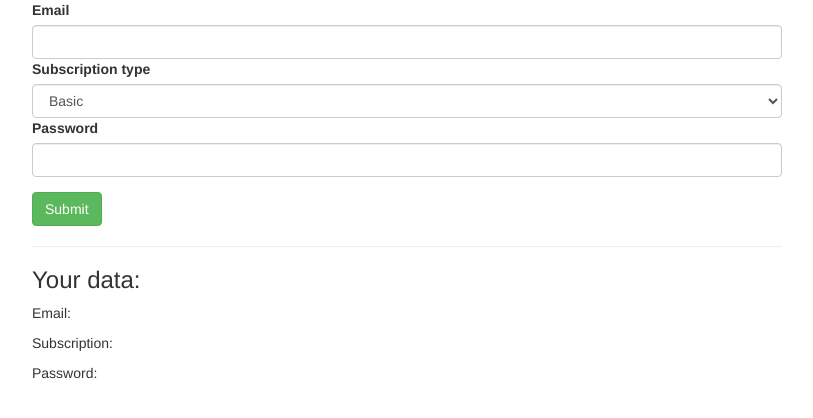
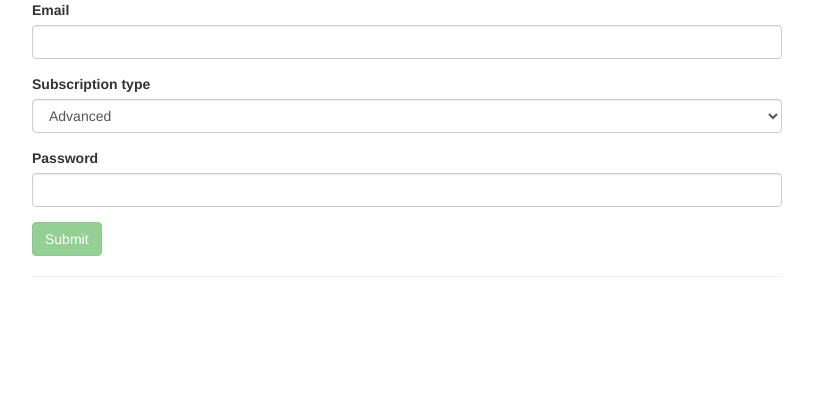
Before and after one commit to mc-carthy/ngChunks, an Angular app in the folder forms/: page / in a window 1280 px wide. Shown: the top 418 px of the page, without its empty margins (233-1046 px from the left). Built offline with nearby package versions, Linux system fonts and the light colour scheme.

Commit message:
Finish TD form submission assignment

```diff
--- a/forms/src/app/form-assignment/form-assignment.component.css
+++ b/forms/src/app/form-assignment/form-assignment.component.css
@@ -0,0 +1,9 @@
+input.ng-invalid.ng-touched,
+select.ng-invalid.ng-touched {
+    border: 1px solid red;
+}
+
+.invalid-text {
+    color: red;
+    font-style: italic;
+}
--- a/forms/src/app/form-assignment/form-assignment.component.html
+++ b/forms/src/app/form-assignment/form-assignment.component.html
@@ -1,42 +1,61 @@
 <div class="container">
     <div class="row">
         <div class="col-xs-12 col-sm-10 col-md-8 col-sm-offset-1 col-md-offset-2">
-            <form (ngSubmit)="onSubmit(f)" #f="ngForm">
+            <form (ngSubmit)="onSubmit()" #f="ngForm">
                 <div class="form-group">
                     <label for="email">Email</label>
                     <input
+                        ngModel
+                        #email="ngModel"
+                        id="email"
+                        name="email"
                         type="email"
                         required
                         email
                         class="form-control"
                     >
-
+                    <span *ngIf="!email.valid && email.touched" class="help-block invalid-text">Please enter a valid email address</span>
+                </div>
+                <div class="form-group">
                     <label for="subscription">Subscription type</label>
                     <select
+                        [ngModel]="defaultSubscription"
+                        #subscription="ngModel"
+                        id="subscription"
                         name="subscription"
                         required
                         class="form-control"
                     >
-                        <option value="basic">Basic</option>
-                        <option value="advanced">Advanced</option>
-                        <option value="pro">Pro</option>
+                        <option *ngFor="let subscriptionType of subscriptionTypes" value="{{ subscriptionType }}">{{ subscriptionType }}</option>
+                        <span *ngIf="!subscription.valid && subscription.touched" class="help-block invalid-text">Please select a subscription type</span>
                     </select>
-
+                </div>
+                <div class="form-group">
                     <label for="password">Password</label>
                     <input
+                        ngModel
+                        #password="ngModel"
+                        id="password"
+                        name="password"
                         type="password"
                         required
                         class="form-control"
                     >
-
+                    <span *ngIf="!password.valid && password.touched" class="help-block invalid-text">Please enter a password</span>
                 </div>
+                <button
+                    [disabled]="!f.valid"
+                    class="btn btn-success"
+                    type="submit"
+                >Submit</button>
             </form>
-            <button class="btn btn-success" type="button">Submit</button>
             <hr>
-            <h3>Your data:</h3>
-            <p>Email: </p>
-            <p>Subscription: </p>
-            <p>Password: </p>
+            <div *ngIf="submitted">
+                <h3>Your data:</h3>
+                <p>Email: {{ formData.email }}</p>
+                <p>Subscription: {{ formData.subscriptionType }}</p>
+                <p>Password: {{ formData.password }}</p>
+            </div>
         </div>
     </div>
 </div>
--- a/forms/src/app/form-assignment/form-assignment.component.ts
+++ b/forms/src/app/form-assignment/form-assignment.component.ts
@@ -1,4 +1,5 @@
-import { Component, OnInit } from '@angular/core';
+import { Component, OnInit, ViewChild } from '@angular/core';
+import { NgForm } from '@angular/forms';
 
 @Component({
     selector: 'app-form-assignment',
@@ -6,10 +7,29 @@ import { Component, OnInit } from '@angular/core';
     styleUrls: ['./form-assignment.component.css']
 })
 export class FormAssignmentComponent implements OnInit {
+    @ViewChild('f') form: NgForm;
+
+    subscriptionTypes = ['Basic', 'Advanced', 'Pro']
+    defaultSubscription = 'Advanced';
+    formData = {
+        email: '',
+        subscriptionType: '',
+        password: ''
+    }
+    submitted = false;
 
     constructor() { }
 
     ngOnInit() {
     }
 
+    onSubmit() {
+        console.log(this.form.value);
+        this.submitted = true;
+        this.formData.email = this.form.value.email;
+        this.formData.subscriptionType = this.form.value.subscription;
+        this.formData.password = this.form.value.password;
+        this.form.reset();
     }
+
+}
```
Lines whose indentation alone changed are shown as unchanged.
